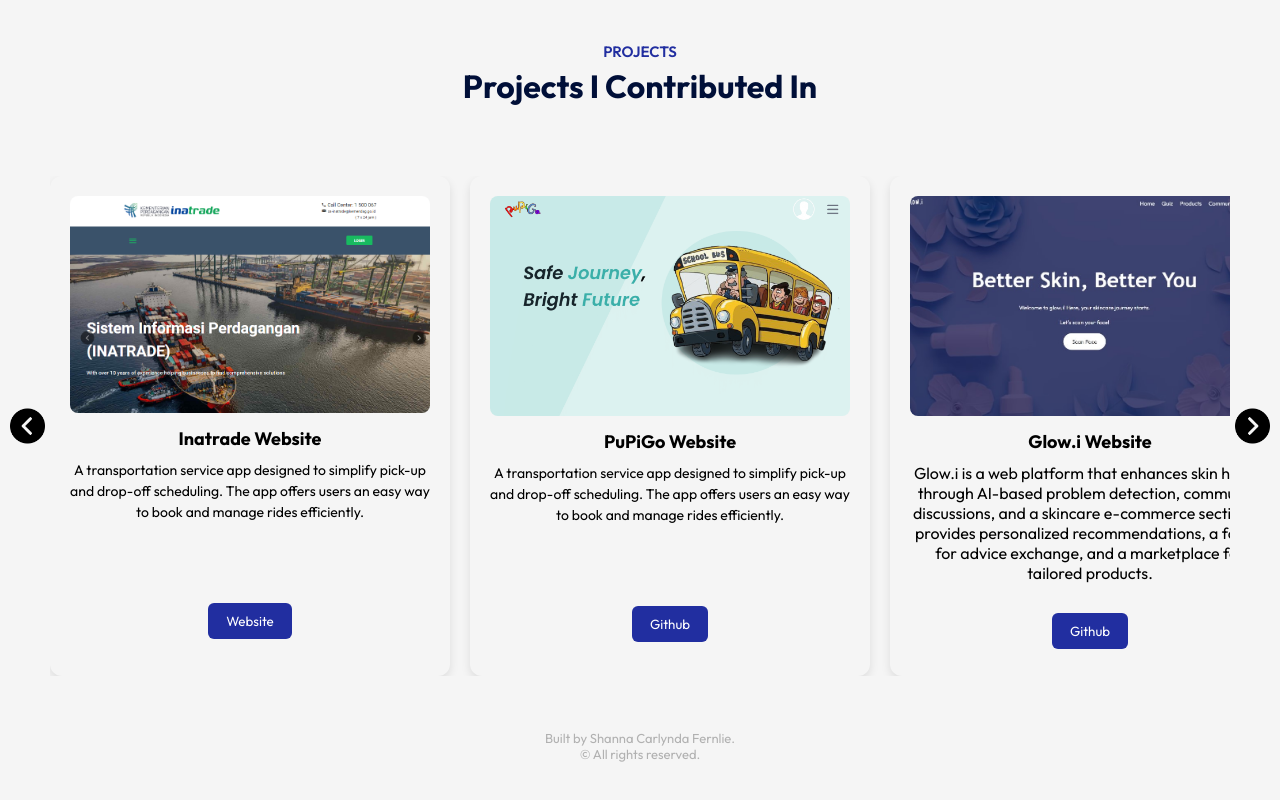
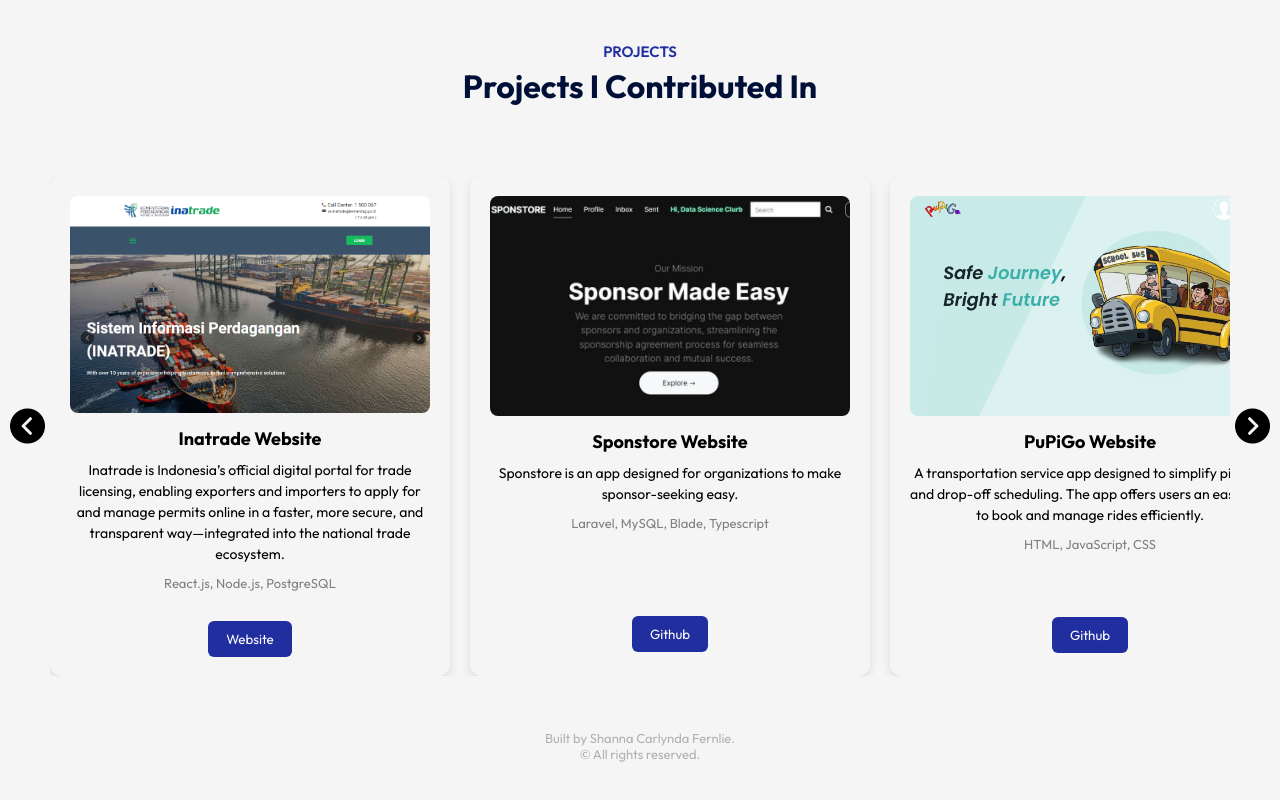
Before and after one commit to shanna-21/Shanna-Fernlie-Portofolio, a React (Vite) app: page / in a window 1280 px wide. Shown: the part 2075-2875 px from the top of the page. Built offline with nearby package versions, Linux system fonts and the light colour scheme.

Commit message:
project addition

```diff
--- a/src/components/About/About.jsx
+++ b/src/components/About/About.jsx
@@ -3,6 +3,7 @@
 import portrait from '../../assets/selfie.jpg'
 
 const About = () => {
+
   return (
     <div className='about'>
         <div className="about-left">
--- a/src/components/Projects/Projects.css
+++ b/src/components/Projects/Projects.css
@@ -67,19 +67,19 @@
 }
 .btn-container0{
     /* background-color: red; */
-    padding-top: 70px;
+    padding-top: 30px;
 }
 .btn-container1{
     /* background-color: red; */
-    padding-top: 70px;
+    padding-top: 65px;
 }
 .btn-container2{
     /* background-color: red; */
-    padding-top: 30px;
+    padding-top: 45px;
 }
 .btn-container3{
     /* background-color: red; */
-    padding-top: 50px;
+    padding-top: 45px;
 }
 .btn-container4{
     /* background-color: red; */
@@ -87,11 +87,21 @@
 }
 .btn-container5{
     /* background-color: red; */
-    padding-top: 50px;
+    padding-top: 45px;
 }
 .btn-container6{
     /* background-color: red; */
-    padding-top: 110px;
+    padding-top: 100px;
+}
+.btn-container7{
+    /* background-color: red; */
+    padding-top: 85px;
+}
+
+.tech-used{
+    color: grey;
+    font-size: 13px;
+    margin-top: 10px;
 }
 .btn-project {
   background: #212ea0;
--- a/src/components/Projects/Projects.jsx
+++ b/src/components/Projects/Projects.jsx
@@ -4,6 +4,7 @@
 import next_btn from '../../assets/back-btn.png'
 import Pupigo from '../../assets/PuPiGo-project.png'
 import Inatrade from '../../assets/Inatrade.png'
+import Sponstore from '../../assets/sponstore.jpg'
 import CO2 from '../../assets/CO2-1.jpg'
 import guidance from '../../assets/GuidanceWeb.png'
 import Heart from '../../assets/HeartDisease_DecisionTree.jpeg'
@@ -30,6 +31,7 @@
     slider.current.style.transform = `translateX(${tx}%)`
 }
 
+
   return (
     <div className='Projects'>
         <img src={next_btn} alt="" className='back-btn'
@@ -48,11 +50,36 @@
                                 </h3>
                                 <div className='capt-project'>
 
-                                    <span>A transportation service app designed to simplify pick-up and drop-off scheduling. The app offers users an easy way to book and manage rides efficiently.</span>
+                                    <span>Inatrade is Indonesia’s official digital portal for trade licensing, enabling exporters and importers to apply for and manage permits online in a faster, more secure, and transparent way—integrated into the national trade ecosystem.</span>
+                                </div>
+                                <div className='tech-used'>
+                                    <span>React.js, Node.js, PostgreSQL</span>
                                 </div>
                             </div>
                             <div className='btn-container0'>
                                 <button className='btn-project' onClick={() => window.location.href='https://inatrade.kemendag.go.id/#/'}>Website</button>
+                            </div>
+                        </div>
+                    </div>
+                </li>
+                <li>
+                    <div className="slide">
+                        <div className="project1">
+                            <img className='image1' src={Sponstore} alt="" />
+                            <div>
+                                <h3>
+                                    Sponstore Website
+                                </h3>
+                                <div className='capt-project'>
+
+                                    <span>Sponstore is an app designed for organizations to make sponsor-seeking easy. </span>
+                                </div>
+                                <div className='tech-used'>
+                                    <span>Laravel, MySQL, Blade, Typescript</span>
+                                </div>
+                            </div>
+                            <div className='btn-container7'>
+                                <button className='btn-project' onClick={() => window.location.href='https://github.com/shanna-21/Webprog'}>Github</button>
                             </div>
                         </div>
                     </div>
@@ -69,6 +96,9 @@
 
                                     <span>A transportation service app designed to simplify pick-up and drop-off scheduling. The app offers users an easy way to book and manage rides efficiently.</span>
                                 </div>
+                                <div className='tech-used'>
+                                    <span>HTML, JavaScript, CSS</span>
+                                </div>
                             </div>
                             <div className='btn-container1'>
                                 <button className='btn-project' onClick={() => window.location.href='https://github.com/shanna-21/PuPiGo-project-1'}>Github</button>
@@ -84,7 +114,10 @@
                                 <h3>
                                 Glow.i Website
                                 </h3>
-                                <span>Glow.i is a web platform that enhances skin health through AI-based problem detection, community discussions, and a skincare e-commerce section. It provides personalized recommendations, a forum for advice exchange, and a marketplace for tailored products.</span>
+                                <span>Glow.i is a web platform that promotes skin health with AI-based problem detection, personalized recommendations, community discussions, and a skincare marketplace.</span>
+                            </div>
+                            <div className='tech-used'>
+                                <span>React.js, Express.js, Python, Firebase</span>
                             </div>
                             <div className='btn-container2'>
                                 <button className='btn-project' onClick={() => window.location.href='https://github.com/shanna-21/Glow.iWeb'}>Github</button>
@@ -104,6 +137,9 @@
                                     <span>Simple tool for estimating the Carbon Emissions of the majority of G20 nations based only on past Carbon Emission using MLP Regression</span>
                                 </div>
                             </div>
+                            <div className='tech-used'>
+                                <span>Python</span>
+                            </div>
                             <div className='btn-container3'>
                                 <button className='btn-project' onClick={() => window.location.href='https://github.com/shanna-21/Carbon-Emission-Estimation-for-G20-Nations-with-MLP-Regression'}>Github</button>
                             </div>
@@ -120,6 +156,9 @@
                                 </h3>
                                 <div className='capt-project'>
                                     <span>A Java-based restaurant management system that streamlines orders, billing, inventory, and staff management, ensuring efficient operations and enhancing the dining experience.</span>
+                                </div>
+                                <div className='tech-used'>
+                                    <span>Java</span>
                                 </div>
                             </div>
                             <div className='btn-container4'>
@@ -141,6 +180,9 @@
                                 <div className='capt-project'>
                                     <span>A user-friendly website designed for Guidance School, featuring information about programs, enrollment, and an engaging interface to showcase the school's activities and updates.</span>
                                 </div>
+                                <div className='tech-used'>
+                                    <span>HTML, CSS, Javascript</span>
+                                </div>
                             </div>
                             <div className='btn-container5'>
                                 <button className='btn-project' onClick={() => window.location.href='https://github.com/shanna-21/Guidance_School'}>Github</button>
@@ -159,6 +201,9 @@
                                 <div className='capt-project'>
                                     <span>Decision Tree Algorithm implimentation for heart disease prediction based on various features</span>
                                 </div>
+                                <div className='tech-used'>
+                                    <span>Python</span>
+                                </div>
                             </div>
                             <div className='btn-container6'>
                                 <button className='btn-project' onClick={() => window.location.href='https://github.com/shanna-21/Heart-Disease-Prediction'}>
```
Also changed, not shown: src/assets/Sponstore.jpg (added).
